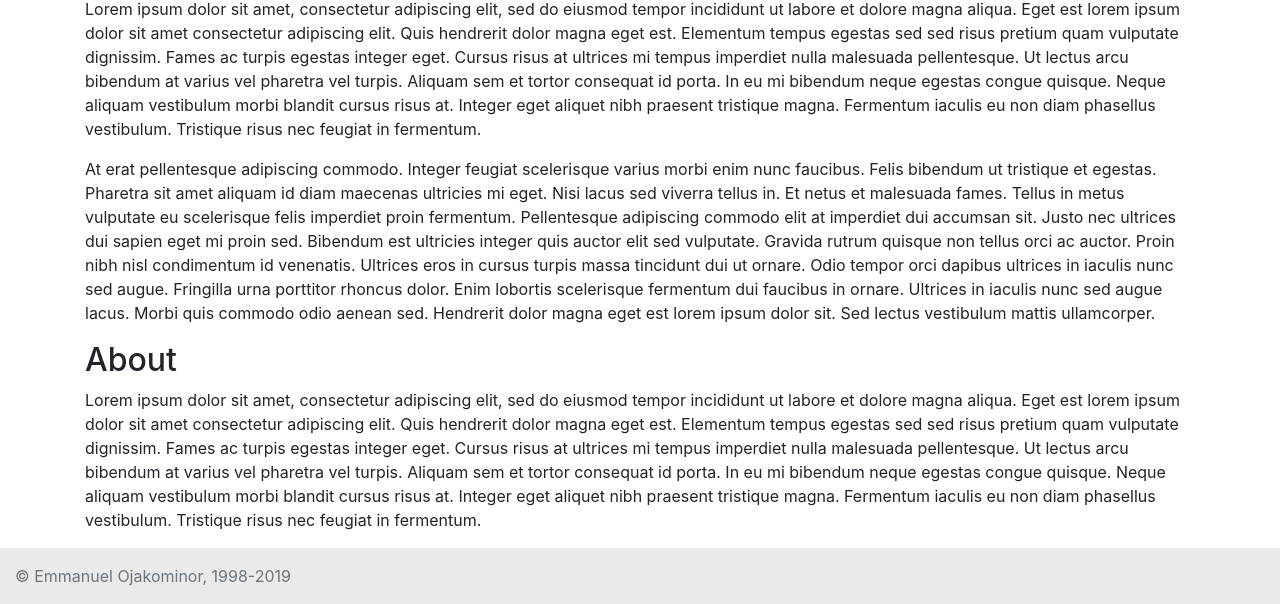
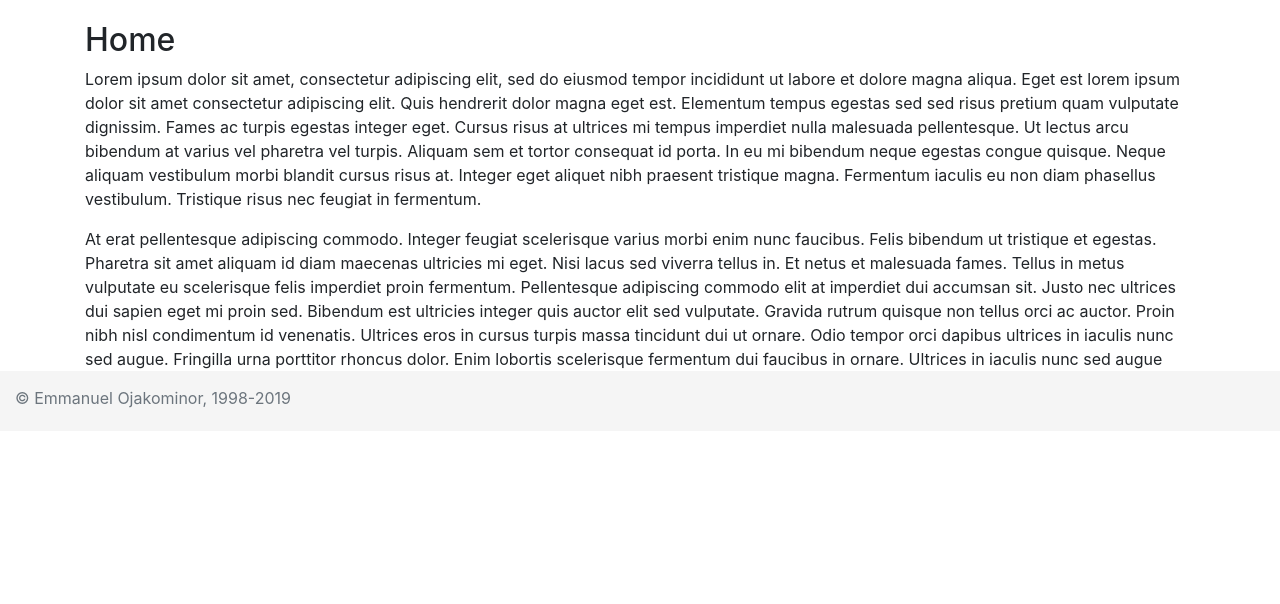
Before and after one commit to emmanuel-ojakominor/react-bootstrap-app, a website with bundled scripts: page index.html in a window 1280 px wide. Shown: the part 699-1303 px from the top of the page. After the commit the page ends 1130 px from the top, so only its background shows below. Built offline with nearby package versions, Linux system fonts and the light colour scheme.

Commit message:
Implement routing without React Router

```diff
--- a/public/index.js
+++ b/public/index.js
@@ -1,15 +1,35 @@
 
-// Main App Component
+// App Container Component
 var AppContainer = React.createClass({
-  displayName: "AppContainer",
+  displayName: 'AppContainer',
+  getInitialState: function getInitialState() {
+    return {
+      page: 'home'
+    };
+  },
   render: function render() {
+    var _this = this;
+
+    if (this.state.page == 'home') {
+      currentPage = React.createElement(HomePage, null);
+    } else if (this.state.page == 'about') {
+      currentPage = React.createElement(AboutPage, null);
+    }
+
     return React.createElement(
-      "div",
+      'div',
       null,
-      React.createElement(Navbar, null),
-      React.createElement(Carousel, null),
-      React.createElement(HomePage, null),
-      React.createElement(AboutPage, null),
+      React.createElement(Navbar, {
+        page: this.state.page,
+        homeClick: function homeClick() {
+          return _this.setState({ page: 'home' });
+        },
+        aboutClick: function aboutClick() {
+          return _this.setState({ page: 'about' });
+        }
+      }),
+      this.state.page == 'home' ? React.createElement(Carousel, null) : '',
+      currentPage,
       React.createElement(Footer, null)
     );
   }
@@ -17,7 +37,7 @@ var AppContainer = React.createClass({
 
 // Navbar Component
 var Navbar = React.createClass({
-  displayName: "Navbar",
+  displayName: 'Navbar',
   getDefaultProps: function getDefaultProps() {
     return {
       navbarBrand: "ReactBootstrap"
@@ -25,38 +45,38 @@ var Navbar = React.createClass({
   },
   render: function render() {
     return React.createElement(
-      "div",
+      'div',
       null,
       React.createElement(
-        "nav",
-        { className: "navbar navbar-expand-md navbar-dark fixed-top bg-dark" },
+        'nav',
+        { className: 'navbar navbar-expand-md navbar-dark fixed-top bg-dark' },
         React.createElement(
-          "a",
-          { className: "navbar-brand", href: "#" },
+          'a',
+          { className: 'navbar-brand', href: '#' },
           this.props.navbarBrand
         ),
         React.createElement(
-          "div",
-          { className: "collapse navbar-collapse", id: "navbarsExampleDefault" },
+          'div',
+          { className: 'collapse navbar-collapse', id: 'navbarsExampleDefault' },
           React.createElement(
-            "ul",
-            { className: "navbar-nav mr-auto" },
+            'ul',
+            { className: 'navbar-nav mr-auto' },
             React.createElement(
-              "li",
-              { className: "nav-item active" },
+              'li',
+              { className: this.props.page == 'home' ? 'active nav-item' : '' },
               React.createElement(
-                "a",
-                { className: "nav-link", href: "#" },
-                "Home"
+                'a',
+                { onClick: this.props.homeClick, className: 'nav-link', href: '#' },
+                'Home'
               )
             ),
             React.createElement(
-              "li",
-              { className: "nav-item" },
+              'li',
+              { className: this.props.page == 'about' ? 'active nav-item' : '' },
               React.createElement(
-                "a",
-                { className: "nav-link", href: "#" },
-                "About"
+                'a',
+                { onClick: this.props.aboutClick, className: 'nav-link', href: '#' },
+                'About'
               )
             )
           )
@@ -72,7 +92,7 @@ var Navbar = React.createClass({
 
 // Carousel Component
 var Carousel = React.createClass({
-  displayName: "Carousel",
+  displayName: 'Carousel',
   getDefaultProps: function getDefaultProps() {
     return {
       img1: "../../public/assets/img/img1.png",
@@ -82,45 +102,45 @@ var Carousel = React.createClass({
   },
   render: function render() {
     return React.createElement(
-      "div",
-      { id: "carousel", className: "carousel slide", "data-ride": "carousel" },
+      'div',
+      { id: 'carousel', className: 'carousel slide', 'data-ride': 'carousel' },
       React.createElement(
-        "div",
-        { className: "carousel-inner" },
+        'div',
+        { className: 'carousel-inner' },
         React.createElement(
-          "div",
-          { className: "carousel-item active" },
-          React.createElement("img", { src: this.props.img1, className: "d-block w-100" })
+          'div',
+          { className: 'carousel-item active' },
+          React.createElement('img', { src: this.props.img1, className: 'd-block w-100' })
         ),
         React.createElement(
-          "div",
-          { className: "carousel-item" },
-          React.createElement("img", { src: this.props.img2, className: "d-block w-100" })
+          'div',
+          { className: 'carousel-item' },
+          React.createElement('img', { src: this.props.img2, className: 'd-block w-100' })
         ),
         React.createElement(
-          "div",
-          { className: "carousel-item" },
-          React.createElement("img", { src: this.props.img3, className: "d-block w-100" })
+          'div',
+          { className: 'carousel-item' },
+          React.createElement('img', { src: this.props.img3, className: 'd-block w-100' })
         )
       ),
       React.createElement(
-        "a",
-        { className: "carousel-control-prev", href: "#carousel", role: "button", "data-slide": "prev" },
-        React.createElement("span", { className: "carousel-control-prev-icon", "aria-hidden": "true" }),
+        'a',
+        { className: 'carousel-control-prev', href: '#carousel', role: 'button', 'data-slide': 'prev' },
+        React.createElement('span', { className: 'carousel-control-prev-icon', 'aria-hidden': 'true' }),
         React.createElement(
-          "span",
-          { className: "sr-only" },
-          "Previous"
+          'span',
+          { className: 'sr-only' },
+          'Previous'
         )
       ),
       React.createElement(
-        "a",
-        { className: "carousel-control-next", href: "#carousel", role: "button", "data-slide": "next" },
-        React.createElement("span", { className: "carousel-control-next-icon", "aria-hidden": "true" }),
+        'a',
+        { className: 'carousel-control-next', href: '#carousel', role: 'button', 'data-slide': 'next' },
+        React.createElement('span', { className: 'carousel-control-next-icon', 'aria-hidden': 'true' }),
         React.createElement(
-          "span",
-          { className: "sr-only" },
-          "Next"
+          'span',
+          { className: 'sr-only' },
+          'Next'
         )
       )
     );
@@ -135,25 +155,25 @@ var Carousel = React.createClass({
 
 // Home Page Component
 var HomePage = React.createClass({
-  displayName: "HomePage",
+  displayName: 'HomePage',
   render: function render() {
     return React.createElement(
-      "div",
-      { className: "home-content container" },
+      'div',
+      { className: 'home page container' },
       React.createElement(
-        "h2",
+        'h2',
         null,
-        "Home"
+        'Home'
       ),
       React.createElement(
-        "p",
+        'p',
         null,
-        "Lorem ipsum dolor sit amet, consectetur adipiscing elit, sed do eiusmod tempor incididunt ut labore et dolore magna aliqua. Eget est lorem ipsum dolor sit amet consectetur adipiscing elit. Quis hendrerit dolor magna eget est. Elementum tempus egestas sed sed risus pretium quam vulputate dignissim. Fames ac turpis egestas integer eget. Cursus risus at ultrices mi tempus imperdiet nulla malesuada pellentesque. Ut lectus arcu bibendum at varius vel pharetra vel turpis. Aliquam sem et tortor consequat id porta. In eu mi bibendum neque egestas congue quisque. Neque aliquam vestibulum morbi blandit cursus risus at. Integer eget aliquet nibh praesent tristique magna. Fermentum iaculis eu non diam phasellus vestibulum. Tristique risus nec feugiat in fermentum."
+        'Lorem ipsum dolor sit amet, consectetur adipiscing elit, sed do eiusmod tempor incididunt ut labore et dolore magna aliqua. Eget est lorem ipsum dolor sit amet consectetur adipiscing elit. Quis hendrerit dolor magna eget est. Elementum tempus egestas sed sed risus pretium quam vulputate dignissim. Fames ac turpis egestas integer eget. Cursus risus at ultrices mi tempus imperdiet nulla malesuada pellentesque. Ut lectus arcu bibendum at varius vel pharetra vel turpis. Aliquam sem et tortor consequat id porta. In eu mi bibendum neque egestas congue quisque. Neque aliquam vestibulum morbi blandit cursus risus at. Integer eget aliquet nibh praesent tristique magna. Fermentum iaculis eu non diam phasellus vestibulum. Tristique risus nec feugiat in fermentum.'
       ),
       React.createElement(
-        "p",
+        'p',
         null,
-        "At erat pellentesque adipiscing commodo. Integer feugiat scelerisque varius morbi enim nunc faucibus. Felis bibendum ut tristique et egestas. Pharetra sit amet aliquam id diam maecenas ultricies mi eget. Nisi lacus sed viverra tellus in. Et netus et malesuada fames. Tellus in metus vulputate eu scelerisque felis imperdiet proin fermentum. Pellentesque adipiscing commodo elit at imperdiet dui accumsan sit. Justo nec ultrices dui sapien eget mi proin sed. Bibendum est ultricies integer quis auctor elit sed vulputate. Gravida rutrum quisque non tellus orci ac auctor. Proin nibh nisl condimentum id venenatis. Ultrices eros in cursus turpis massa tincidunt dui ut ornare. Odio tempor orci dapibus ultrices in iaculis nunc sed augue. Fringilla urna porttitor rhoncus dolor. Enim lobortis scelerisque fermentum dui faucibus in ornare. Ultrices in iaculis nunc sed augue lacus. Morbi quis commodo odio aenean sed. Hendrerit dolor magna eget est lorem ipsum dolor sit. Sed lectus vestibulum mattis ullamcorper."
+        'At erat pellentesque adipiscing commodo. Integer feugiat scelerisque varius morbi enim nunc faucibus. Felis bibendum ut tristique et egestas. Pharetra sit amet aliquam id diam maecenas ultricies mi eget. Nisi lacus sed viverra tellus in. Et netus et malesuada fames. Tellus in metus vulputate eu scelerisque felis imperdiet proin fermentum. Pellentesque adipiscing commodo elit at imperdiet dui accumsan sit. Justo nec ultrices dui sapien eget mi proin sed. Bibendum est ultricies integer quis auctor elit sed vulputate. Gravida rutrum quisque non tellus orci ac auctor. Proin nibh nisl condimentum id venenatis. Ultrices eros in cursus turpis massa tincidunt dui ut ornare. Odio tempor orci dapibus ultrices in iaculis nunc sed augue. Fringilla urna porttitor rhoncus dolor. Enim lobortis scelerisque fermentum dui faucibus in ornare. Ultrices in iaculis nunc sed augue lacus. Morbi quis commodo odio aenean sed. Hendrerit dolor magna eget est lorem ipsum dolor sit. Sed lectus vestibulum mattis ullamcorper.'
       )
     );
   }
@@ -161,20 +181,20 @@ var HomePage = React.createClass({
 
 // About Page Component
 var AboutPage = React.createClass({
-  displayName: "AboutPage",
+  displayName: 'AboutPage',
   render: function render() {
     return React.createElement(
-      "div",
-      { className: "about-content container" },
+      'div',
+      { className: 'about page container' },
       React.createElement(
-        "h2",
+        'h2',
         null,
-        "About"
+        'About Us'
       ),
       React.createElement(
-        "p",
+        'p',
         null,
-        "Lorem ipsum dolor sit amet, consectetur adipiscing elit, sed do eiusmod tempor incididunt ut labore et dolore magna aliqua. Eget est lorem ipsum dolor sit amet consectetur adipiscing elit. Quis hendrerit dolor magna eget est. Elementum tempus egestas sed sed risus pretium quam vulputate dignissim. Fames ac turpis egestas integer eget. Cursus risus at ultrices mi tempus imperdiet nulla malesuada pellentesque. Ut lectus arcu bibendum at varius vel pharetra vel turpis. Aliquam sem et tortor consequat id porta. In eu mi bibendum neque egestas congue quisque. Neque aliquam vestibulum morbi blandit cursus risus at. Integer eget aliquet nibh praesent tristique magna. Fermentum iaculis eu non diam phasellus vestibulum. Tristique risus nec feugiat in fermentum."
+        'Lorem ipsum dolor sit amet, consectetur adipiscing elit, sed do eiusmod tempor incididunt ut labore et dolore magna aliqua. Eget est lorem ipsum dolor sit amet consectetur adipiscing elit. Quis hendrerit dolor magna eget est. Elementum tempus egestas sed sed risus pretium quam vulputate dignissim. Fames ac turpis egestas integer eget. Cursus risus at ultrices mi tempus imperdiet nulla malesuada pellentesque. Ut lectus arcu bibendum at varius vel pharetra vel turpis. Aliquam sem et tortor consequat id porta. In eu mi bibendum neque egestas congue quisque. Neque aliquam vestibulum morbi blandit cursus risus at. Integer eget aliquet nibh praesent tristique magna. Fermentum iaculis eu non diam phasellus vestibulum. Tristique risus nec feugiat in fermentum.'
       )
     );
   }
@@ -182,7 +202,7 @@ var AboutPage = React.createClass({
 
 // Footer Component (Bootstrap Sticky Footer)
 var Footer = React.createClass({
-  displayName: "Footer",
+  displayName: 'Footer',
   getDefaultProps: function getDefaultProps() {
     return {
       copyrightYearRange: "1998-2019"
@@ -190,17 +210,17 @@ var Footer = React.createClass({
   },
   render: function render() {
     return React.createElement(
-      "footer",
-      { className: "footer mt-auto py-3" },
+      'footer',
+      { className: 'footer' },
       React.createElement(
-        "div",
-        { className: "container-fluid" },
+        'div',
+        { className: 'container-fluid' },
         React.createElement(
-          "span",
-          { className: "text-muted" },
-          "\xA9 Emmanuel Ojakominor, ",
+          'p',
+          { className: 'text-muted' },
+          '\xA9 Emmanuel Ojakominor, ',
           this.props.copyrightYearRange,
-          " "
+          ' '
         )
       )
     );
--- a/src/css/style.css
+++ b/src/css/style.css
@@ -1,6 +1,10 @@
 
 #carousel {
     margin-top: 50px;
+}
+
+.page {
+    margin-top: 70px;
 }
 
 img {
@@ -8,6 +12,24 @@ img {
     height: 600px;
 }
 
-footer {
-    background: #eaeaea;
-}
+
+/* Sticky footer styles
+-------------------------------------------------- */
+html {
+    position: relative;
+    min-height: 100%;
+  }
+  body {
+    /* Margin bottom by footer height */
+    margin-bottom: 60px;
+    padding-bottom: 20px;
+  }
+  .footer {
+    position: absolute;
+    bottom: 0;
+    width: 100%;
+    /* Set the fixed height of the footer here */
+    height: 60px;
+    background-color: #f5f5f5;
+    padding-top: 15px;
+  }
```
Also changed, not shown: src/js/App.js (+30 -15 lines), README.md.
